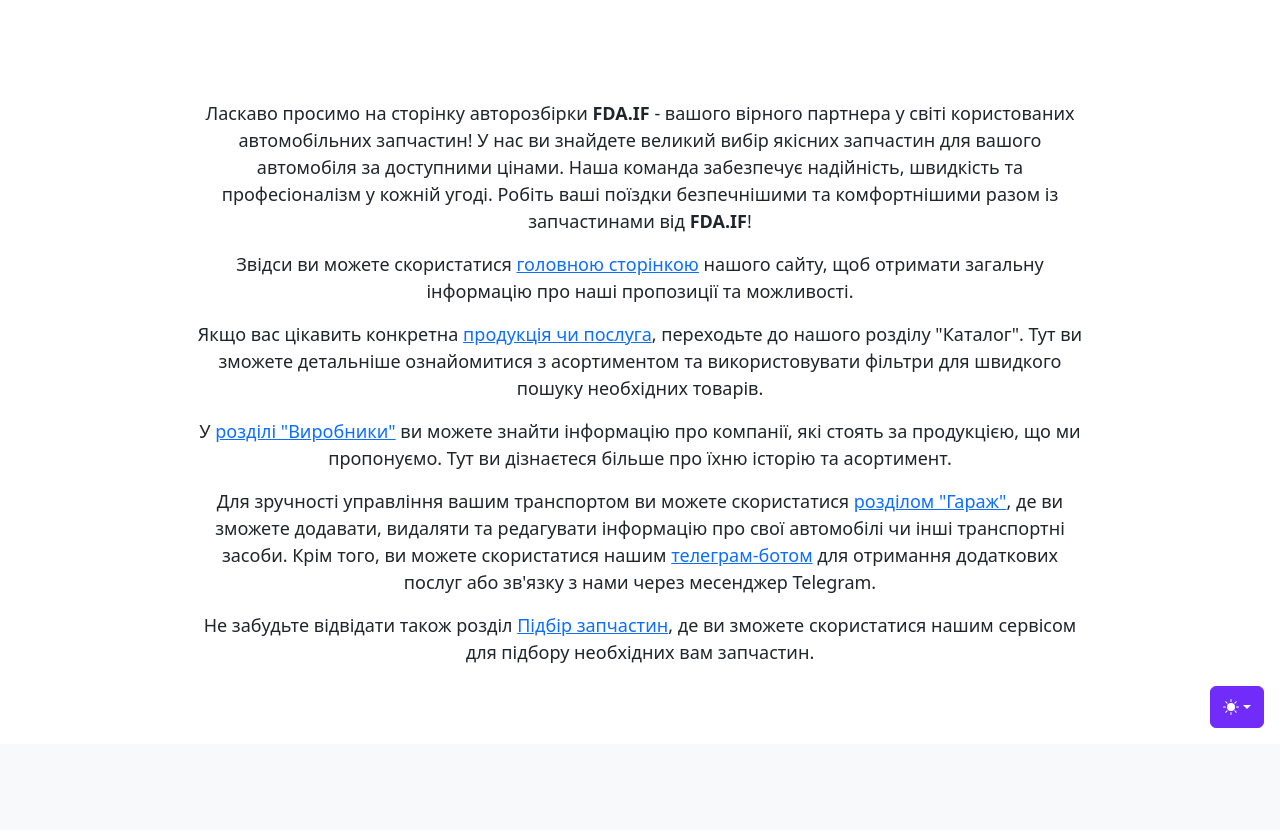
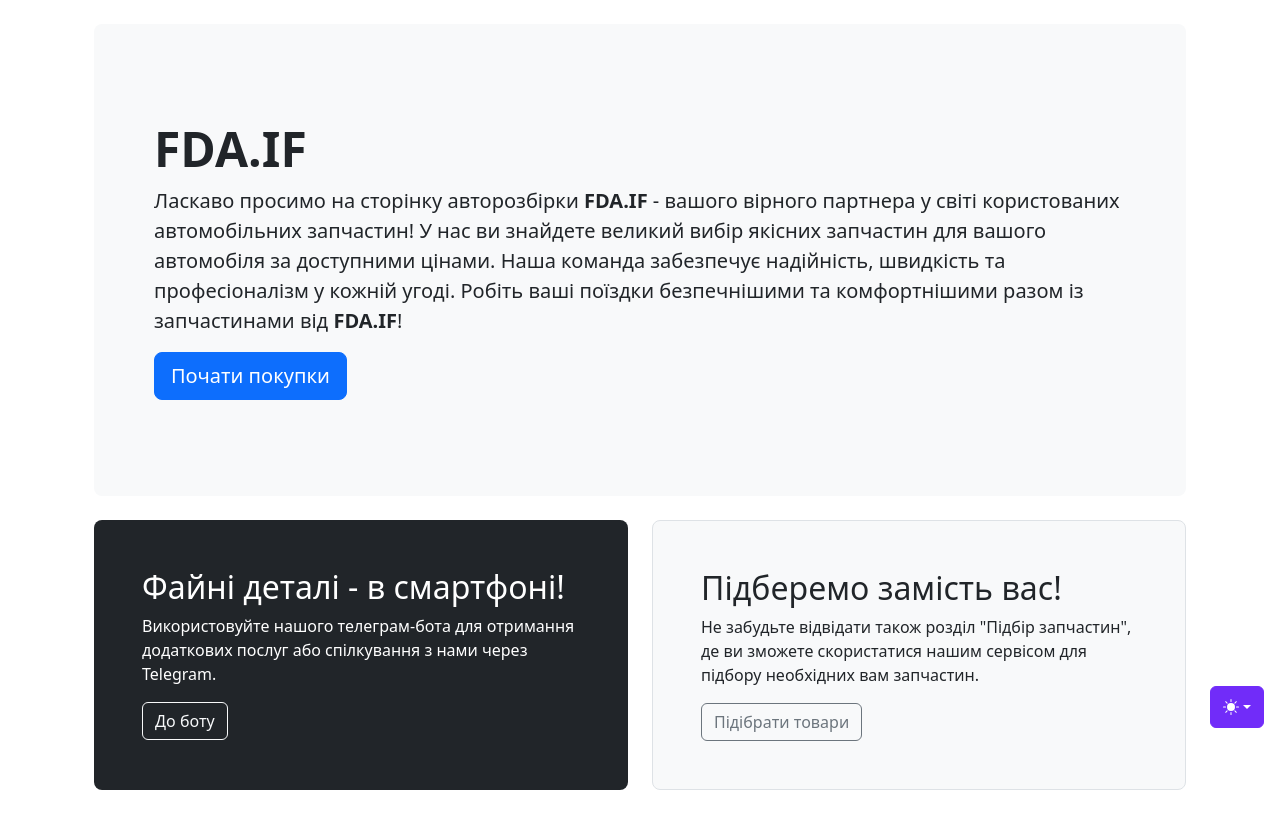
Before and after one commit to MuzykaAndrii/car-parts, a Django app: page / in a window 1280 px wide. Shown: the part 56-886 px from the top of the page. Before the commit the page ends 784 px from the top, so only its background shows below. Run offline with Django 4.2, Linux system fonts and the light colour scheme; parts of the project's set-up code (start-up, migrations or seed data) failed here and were passed over; some libraries are stand-ins or nearby versions.

Commit message:
bit impl: update index page

```diff
--- a/site/core/templates/index.html
+++ b/site/core/templates/index.html
@@ -14,16 +14,31 @@
 {% endblock style %}
 
 {% block content %}
-<div class="main-text">
-    <p>Ласкаво просимо на сторінку авторозбірки <strong>FDA.IF</strong> - вашого вірного партнера у світі користованих автомобільних запчастин! У нас ви знайдете великий вибір якісних запчастин для вашого автомобіля за доступними цінами. Наша команда забезпечує надійність, швидкість та професіоналізм у кожній угоді. Робіть ваші поїздки безпечнішими та комфортнішими разом із запчастинами від <strong>FDA.IF</strong>!</p>
-    <p>Звідси ви можете скористатися <a href="{% url 'main:index' %}">головною сторінкою</a> нашого сайту, щоб отримати загальну інформацію про наші пропозиції та можливості.</p>
 
-    <p>Якщо вас цікавить конкретна <a href="{% url 'main:car_producers_catalog' %}">продукція чи послуга</a>, переходьте до нашого розділу "Каталог". Тут ви зможете детальніше ознайомитися з асортиментом та використовувати фільтри для швидкого пошуку необхідних товарів.</p>
+<div class="container py-4">
+  <div class="p-5 mb-4 bg-body-tertiary rounded-3">
+    <div class="container-fluid py-5">
+      <h1 class="display-5 fw-bold">FDA.IF</h1>
+      <p class="col-md-12 fs-5">Ласкаво просимо на сторінку авторозбірки <strong>FDA.IF</strong> - вашого вірного партнера у світі користованих автомобільних запчастин! У нас ви знайдете великий вибір якісних запчастин для вашого автомобіля за доступними цінами. Наша команда забезпечує надійність, швидкість та професіоналізм у кожній угоді. Робіть ваші поїздки безпечнішими та комфортнішими разом із запчастинами від <strong>FDA.IF</strong>!</p>
+      <a href="{% url 'main:car_producers_catalog' %}" class="btn btn-primary btn-lg" type="button">Почати покупки</a>
+    </div>
+  </div>
 
-    <p>У <a href="{% url 'main:part_producers_catalog' %}">розділі "Виробники"</a> ви можете знайти інформацію про компанії, які стоять за продукцією, що ми пропонуємо. Тут ви дізнаєтеся більше про їхню історію та асортимент.</p>
-
-    <p>Для зручності управління вашим транспортом ви можете скористатися <a href="{% url 'garage:garage' %}">розділом "Гараж"</a>, де ви зможете додавати, видаляти та редагувати інформацію про свої автомобілі чи інші транспортні засоби. Крім того, ви можете скористатися нашим <a href="https://t.me/FDA_bot" target="_blank">телеграм-ботом</a> для отримання додаткових послуг або зв'язку з нами через месенджер Telegram.</p>
-
-    <p>Не забудьте відвідати також розділ <a href="{% url 'selection:list' %}">Підбір запчастин</a>, де ви зможете скористатися нашим сервісом для підбору необхідних вам запчастин.</p>
+  <div class="row align-items-md-stretch">
+    <div class="col-md-6">
+      <div class="h-100 p-5 text-bg-dark rounded-3">
+        <h2>Файні деталі - в смартфоні!</h2>
+        <p>Використовуйте нашого телеграм-бота для отримання додаткових послуг або спілкування з нами через Telegram.</p>
+        <a href="https://t.me/FDA_bot" target="_blank" class="btn btn-outline-light" type="button">До боту</a>
+      </div>
+    </div>
+    <div class="col-md-6">
+      <div class="h-100 p-5 bg-body-tertiary border rounded-3">
+        <h2>Підберемо замість вас!</h2>
+        <p>Не забудьте відвідати також розділ "Підбір запчастин", де ви зможете скористатися нашим сервісом для підбору необхідних вам запчастин.</p>
+        <a href="{% url 'selection:list' %}" class="btn btn-outline-secondary" type="button">Підібрати товари</a>
+      </div>
+    </div>
+  </div>
 </div>
 {% endblock content %}
```
